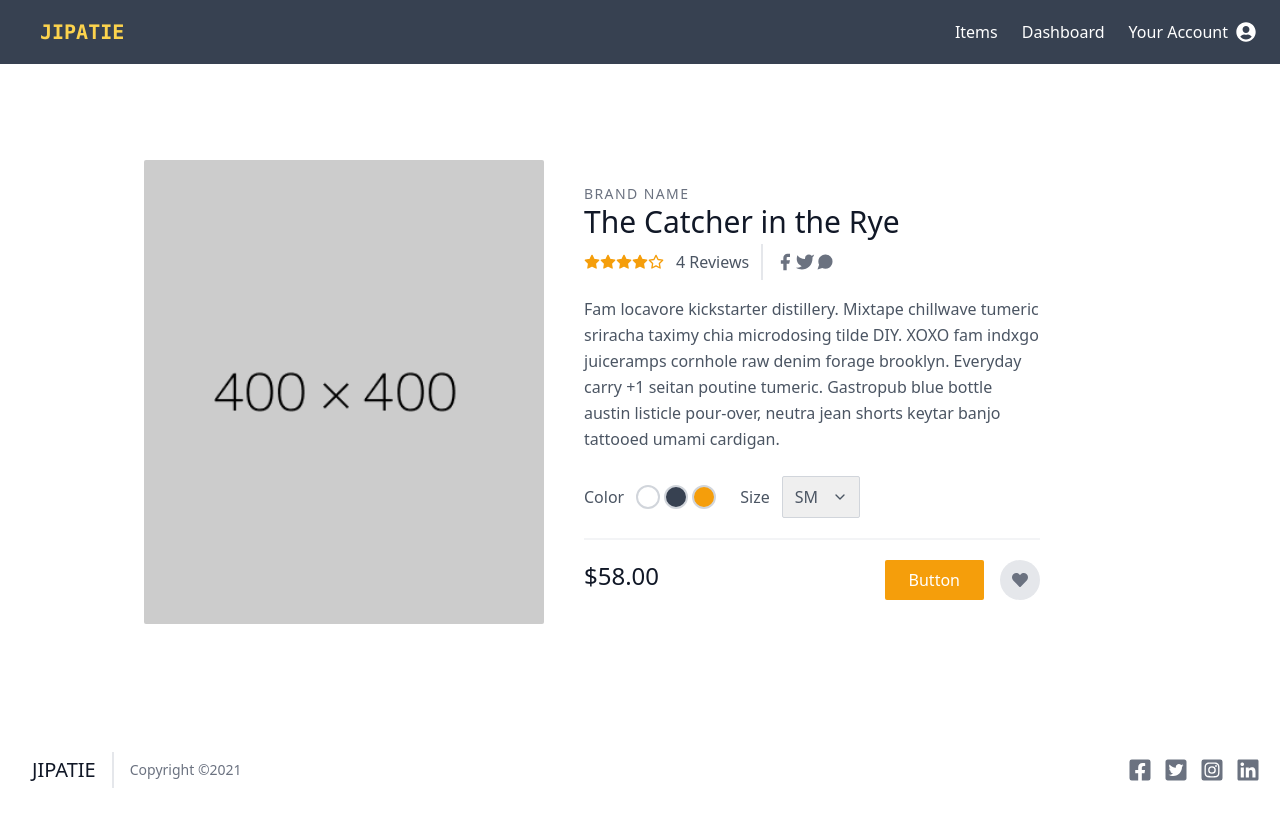
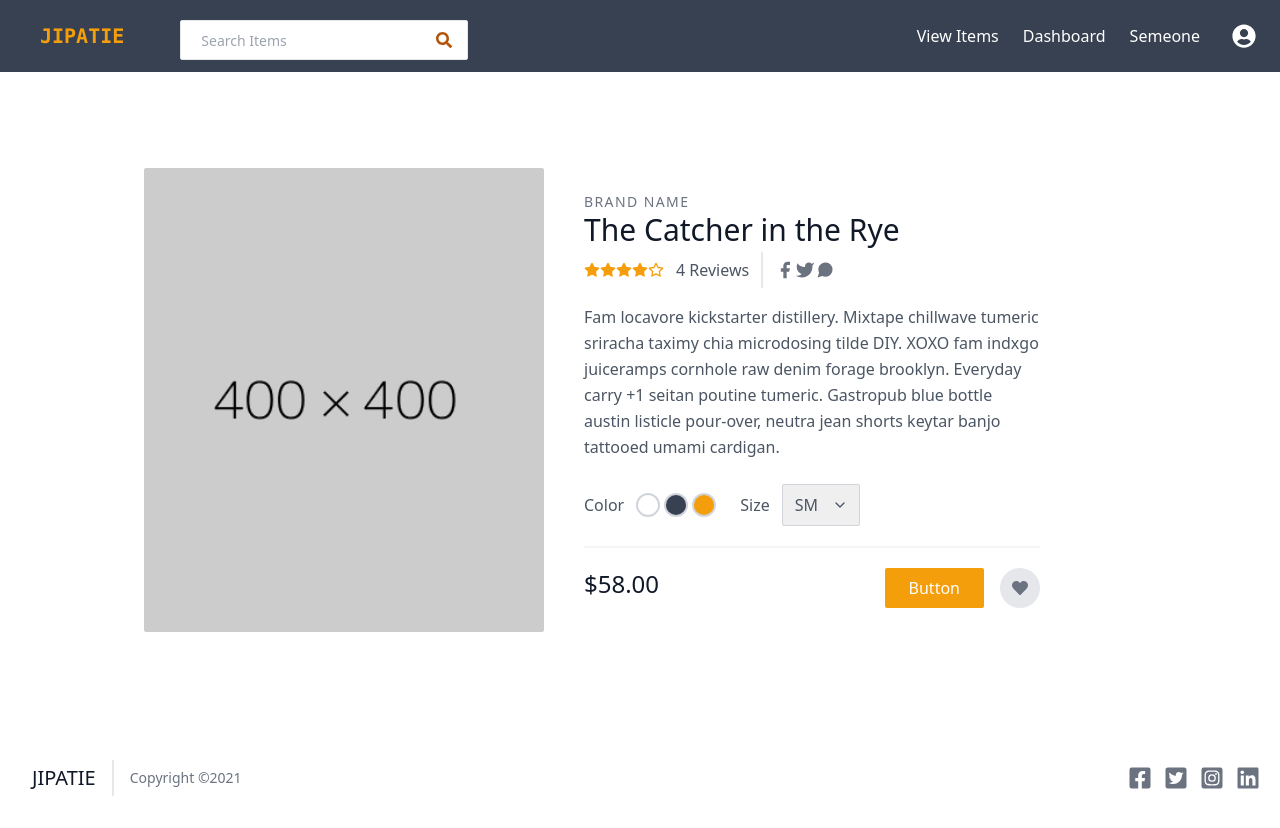
Before and after one commit to daviemola/jipatie, a Next.js app: page /item in a window 1280 px wide. Built offline with nearby package versions, Linux system fonts and the light colour scheme.

Commit message:
main layout

```diff
--- a/components/layout/MainMenu.js
+++ b/components/layout/MainMenu.js
@@ -1,5 +1,5 @@
 import React from 'react'
-import { FaBars, FaUserCircle } from 'react-icons/fa'
+import { FaBars, FaSearch, FaUserCircle } from 'react-icons/fa'
 
 function MainMenu() {
   const [menuOpen, setMenuOpen] = React.useState(false)
@@ -7,7 +7,7 @@
     <header className="text-white body-font bg-gray-700">
       <div className="container mx-auto flex flex-wrap p-3 flex-col md:flex-row items-center max-w-screen-xl">
         <div className="w-full relative flex justify-between lg:w-auto px-4 lg:static lg:block lg:justify-start">
-          <a className="flex items-center text-yellow-300 md:mb-0">
+          <a className="flex items-center text-yellow-500 md:mb-0">
             <span className="ml-3 text-xl font-mono font-bold">JIPATIE</span>
           </a>
           <button
@@ -17,6 +17,18 @@
             <FaBars />
           </button>
         </div>
+        <div className="pt-2 relative mx-auto text-gray-600 hidden md:block">
+          <input
+            className="border border-gray-30  bg-white h-10 px-5 pr-16 ml-10 rounded-sm text-sm focus:outline-none"
+            type="search"
+            name="search"
+            placeholder="Search Items"
+          />
+          <button type="submit" className="absolute right-0 top-0 mt-5 mr-4">
+            <FaSearch className="text-yellow-700" />
+          </button>
+        </div>
+
         <div
           className={
             'lg:flex flex-grow items-start' + (menuOpen ? ' flex' : ' hidden')
@@ -24,19 +36,23 @@
         >
           <ul className="flex flex-col lg:flex-row list-none lg:ml-auto">
             <li className="nav-item">
-              <a className="px-3 py-2 flex items-center text-white hover:opacity-75">
-                Items
+              <a className="px-3 py-2 flex items-center hover:opacity-75 cursor-pointer hover:text-yellow-500">
+                View Items
               </a>
             </li>
             <li className="nav-item">
-              <a className="px-3 py-2 flex items-center hover:opacity-75">
+              <a className="px-3 py-2 flex items-center hover:opacity-75 cursor-pointer hover:text-yellow-500">
                 Dashboard
               </a>
             </li>
             <li className="nav-item">
-              <a className="px-3 py-2 flex items-center hover:opacity-75">
-                Your Account
-                <FaUserCircle className="ml-2 text-xl" />
+              <a className="px-3 py-2 flex items-center hover:opacity-75 cursor-pointer hover:text-yellow-500">
+                Semeone
+              </a>
+            </li>
+            <li className="nav-item">
+              <a className="px-3 py-2 flex items-center hover:opacity-75 cursor-pointer">
+                <FaUserCircle className="ml-2 text-2xl inline-block" />
               </a>
             </li>
           </ul>
--- a/pages/items.js
+++ b/pages/items.js
@@ -5,7 +5,8 @@
   return (
     <MainLayout>
       <section className="text-gray-600 body-font">
-        <div className="container px-5 py-24 mx-auto max-w-screen-xl">
+        <div className="container px-5 py-12 mx-auto max-w-screen-xl">
+          <h3 className="text-3xl mb-4">All Items</h3>
           <div className="flex flex-wrap -m-4">
             <div className="lg:w-1/4 md:w-1/2 p-4 w-full">
               <a className="block relative h-48 rounded overflow-hidden">
```
